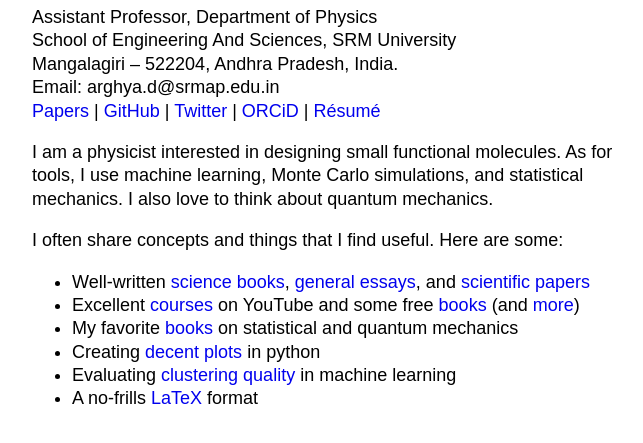
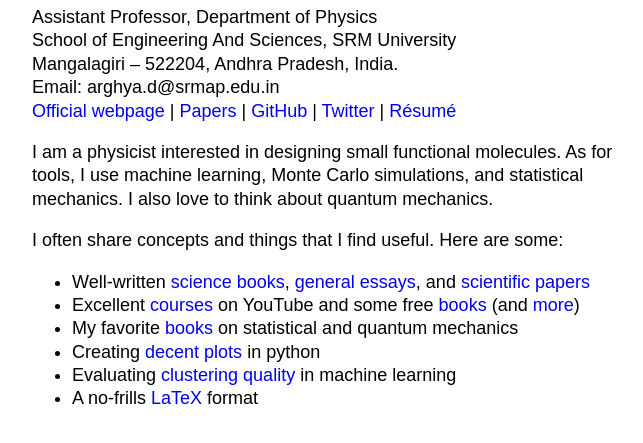
Before and after one commit to arghyadutta/arghyadutta.github.io, a plain HTML site: page index.html in a window 1280 px wide. Shown: the part 89-532 px from the top of the page, without its empty margins (316-959 px from the left). Drawn offline with Linux system fonts and the light colour scheme.

Commit message:
Last updated on 2024-07-12 16:57:13

```diff
--- a/index.html
+++ b/index.html
@@ -26,7 +26,7 @@ Assistant Professor, Department of Physics<br>
 School of Engineering And Sciences, SRM University<br>
 Mangalagiri – 522204, Andhra Pradesh, India.<br>
 Email: arghya.d@srmap.edu.in<br>
-<a href="papers.html">Papers</a> | <a href="https://github.com/arghyadutta">GitHub</a> | <a href="https://twitter.com/arghya_dutta_">Twitter</a> | <a href="https://orcid.org/0000-0003-2116-6475">ORCiD</a> | <a href="cv-arghya.pdf">Résumé</a>
+<a href="https://srmap.edu.in/faculty/dr-arghya-dutta/">Official webpage</a> | <a href="papers.html">Papers</a> | <a href="https://github.com/arghyadutta">GitHub</a> | <a href="https://twitter.com/arghya_dutta_">Twitter</a> | <a href="cv-arghya.pdf">Résumé</a>
 </p>
 
 <p>
```
